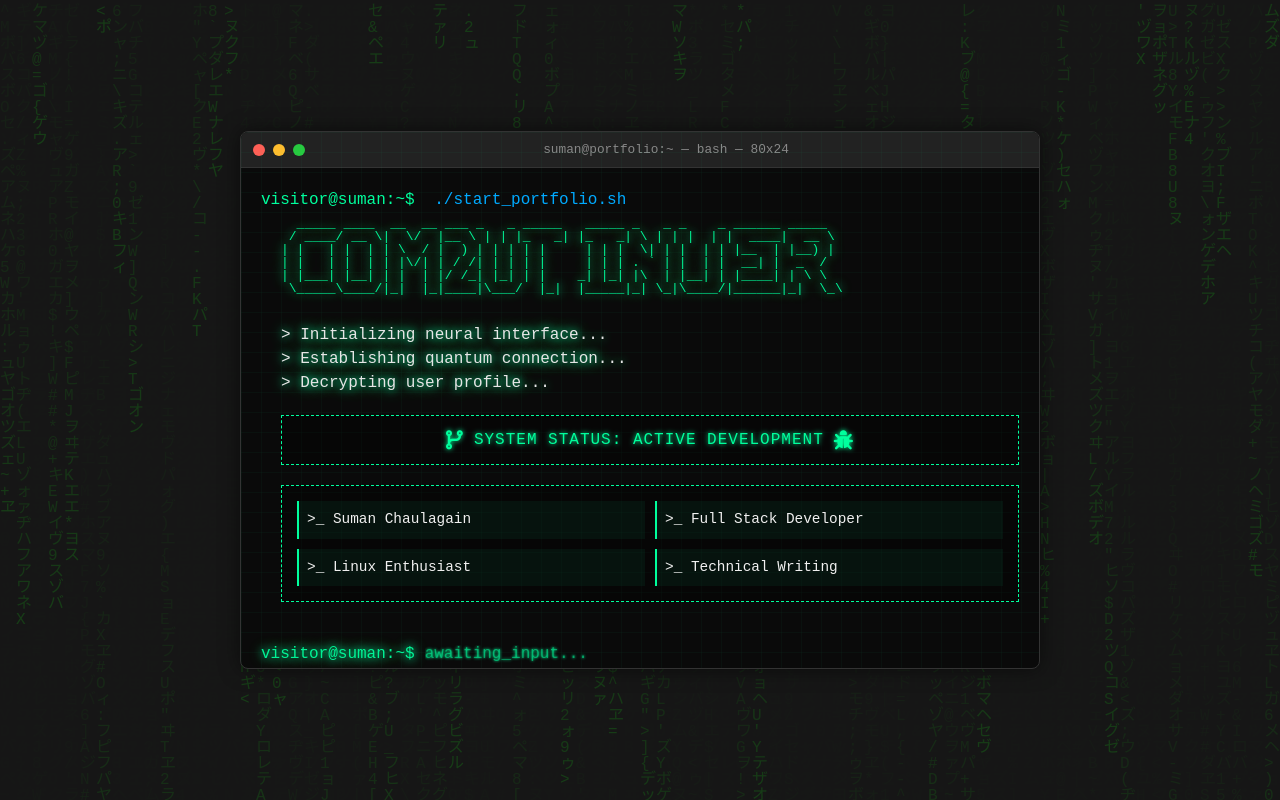
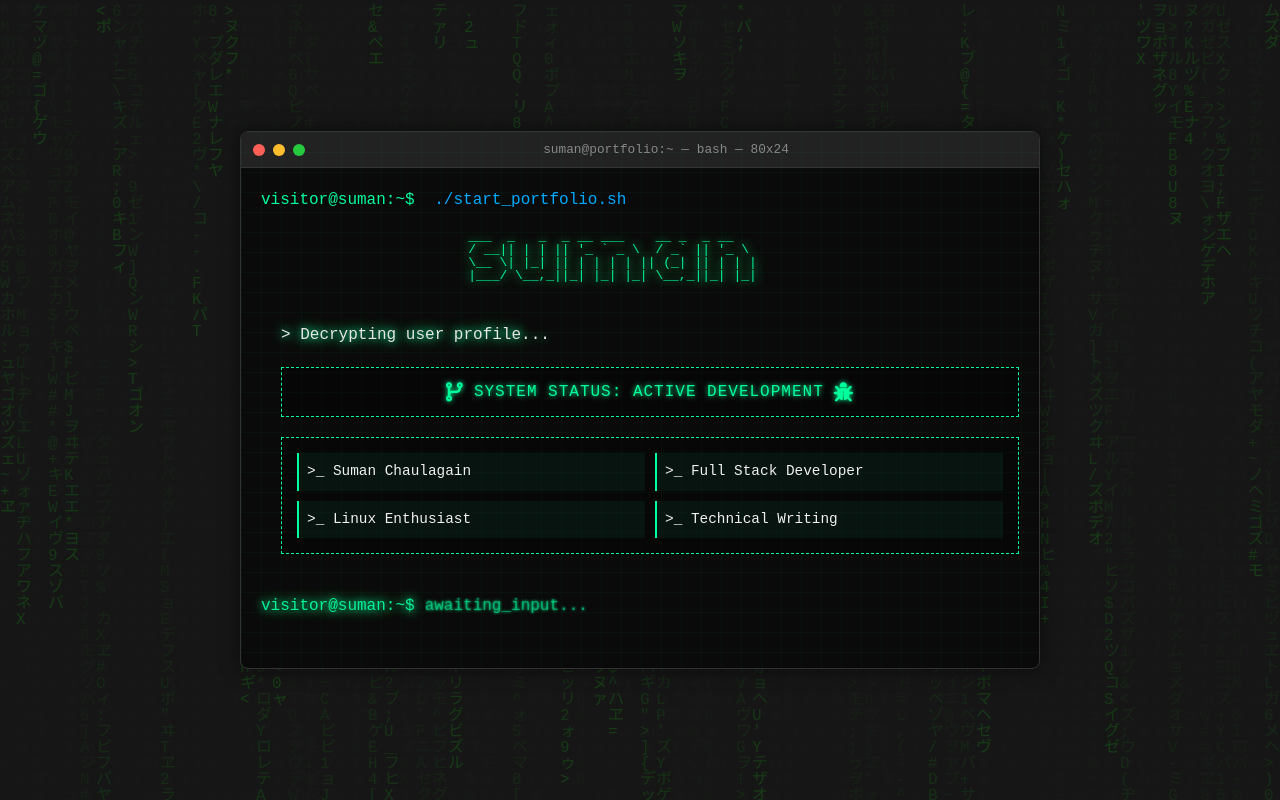
Before and after one commit to Schaulagain/portfolio, a plain HTML site: page index.html in a window 1280 px wide. Drawn offline with Linux system fonts and the light colour scheme.

```diff
--- a/index.html
+++ b/index.html
@@ -75,15 +75,13 @@
                 </div>
                 <div class="output">
                     <pre class="ascii-art glow" id="loading-ascii">
-  _____ ____  __  __ ___ _   _ _____   _____ _   _ _    _ ______ _____
- / ____/ __ \|  \/  |__ \ | | |_   _| |_   _| \ | | |  | |  ____|  __ \
-| |   | |  | | \  / |  ) | | | | |     | | |  \| | |  | | |__  | |__) |
-| |   | |  | | |\/| | / /| | | | |     | | | . ` | |  | |  __| |  _  /
-| |___| |__| | |  | |/ /_| |_| | |    _| |_| |\  | |__| | |____| | \ \
- \_____\____/|_|  |_|____|\___/  |_|  |_____|_| \_|\____/|______|_|  \_\
+
+                        ___  _   _  _ __ ___    __ _  _ __
+                        / __|| | | || '_ ` _ \  / _` || '_ \
+                        \__ \| |_| || | | | | || (_| || | | |
+                        |___/ \__,_||_| |_| |_| \__,_||_| |_|
+
                     </pre>
-                    <p id="loading-text" class="glow">> Initializing neural interface...</p>
-                    <p id="loading-text" class="glow">> Establishing quantum connection...</p>
                     <p id="loading-text" class="glow">> Decrypting user profile...</p>
                     <div class="construction">
                         <i class="fas fa-code-branch"></i> SYSTEM STATUS: ACTIVE DEVELOPMENT <i class="fas fa-bug"></i>
```
